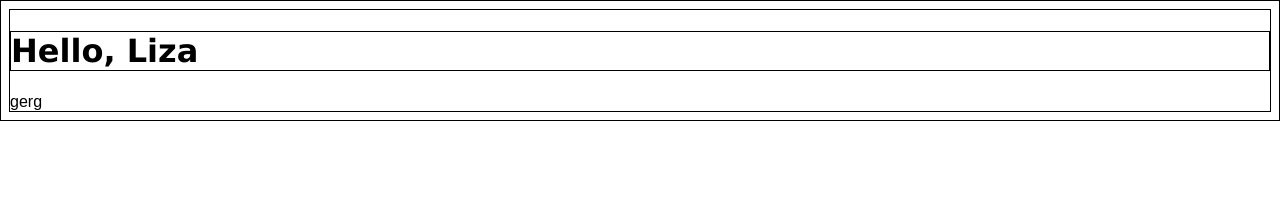
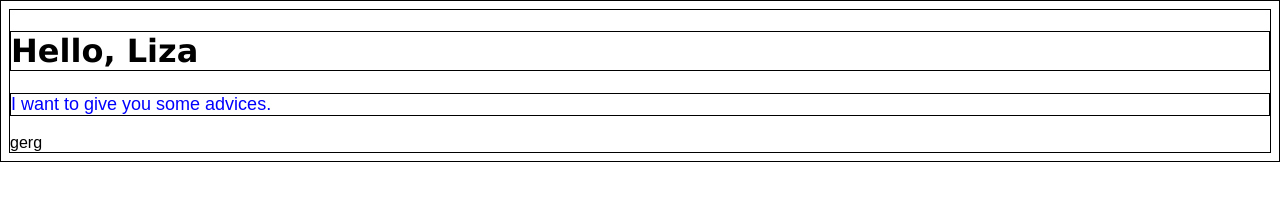
Before and after one commit to lsasinovich/testRepository, a plain HTML site: page index.html in a window 1280 px wide. Drawn offline with Linux system fonts and the light colour scheme.

Commit message:
Add paragraph style

```diff
--- a/index.html
+++ b/index.html
@@ -6,6 +6,7 @@
 </head>
 <body>
 	<h1> Hello, Liza</h1>
+	<p>I want to give you some advices.</p>
 </body>
 </html>
 gerg
--- a/style.css
+++ b/style.css
@@ -11,3 +11,9 @@ h1{
 	font-style: cursive;
 	font-size: 32px;
 }
+
+p{
+	font-size: 18px;
+	text-align: justify;
+	color: blue;
+}
```
